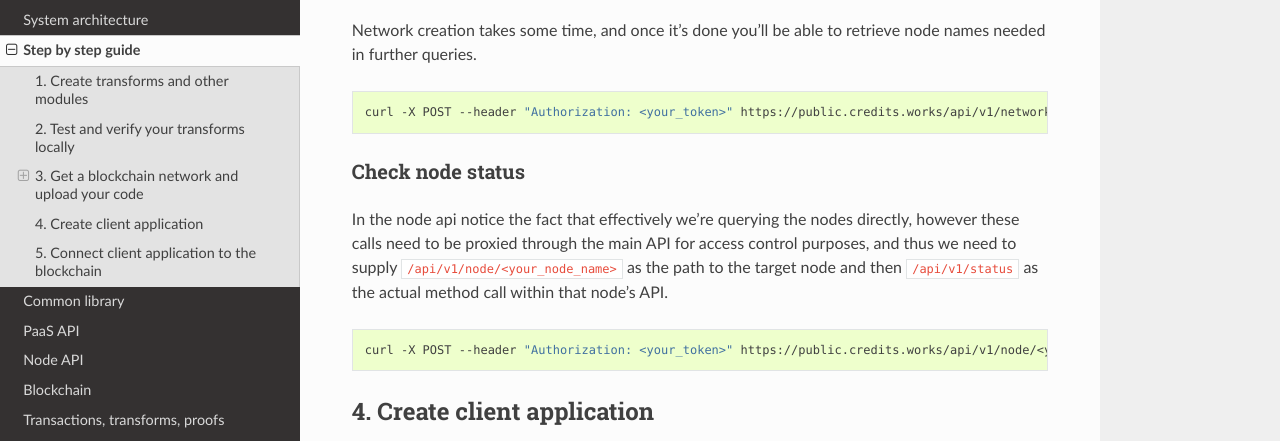
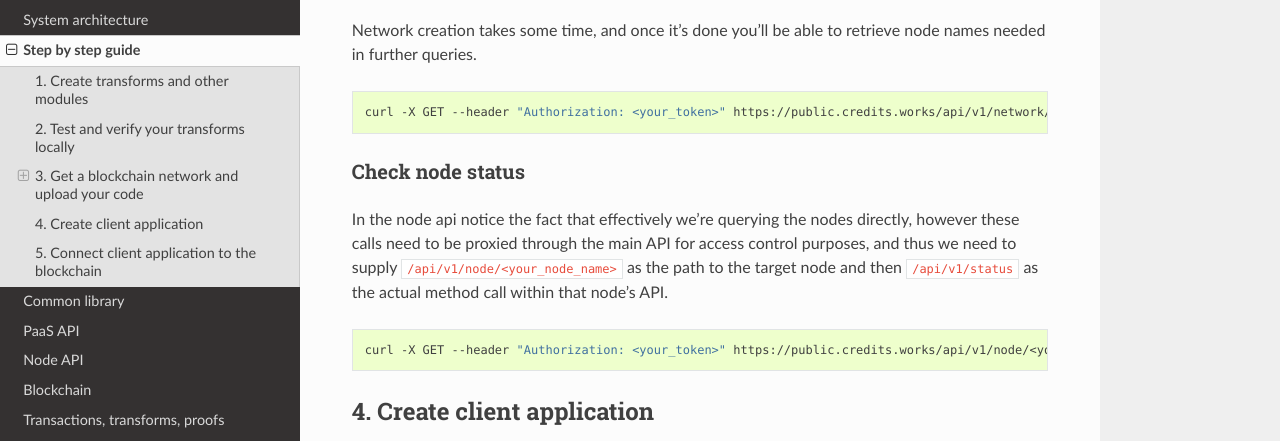
Before and after one commit to voodoo12345/credits-docs, a Sphinx documentation site: the page built from source/step_by_step.rst, in a window 1280 px wide and 900 px high, scrolled down 3227 px. Shown: the part 155-596 px from the top of the window. Built offline with Sphinx 7.4.7 and the Read the Docs theme 2.0.0, drawn with Linux system fonts in a browser that asks for light colours.

Commit message:
- there should be GET instead of POST

```diff
--- a/source/step_by_step.rst
+++ b/source/step_by_step.rst
@@ -189,7 +189,7 @@ node names needed in further queries.
 
 .. code-block:: bash
 
-    curl -X POST --header "Authorization: <your_token>" https://public.credits.works/api/v1/network/<your_network_id>
+    curl -X GET --header "Authorization: <your_token>" https://public.credits.works/api/v1/network/<your_network_id>
 
 Check node status
 -----------------
@@ -202,7 +202,7 @@ then ``/api/v1/status`` as the actual method call within that node's API.
 
 .. code-block:: bash
 
-    curl -X POST --header "Authorization: <your_token>" https://public.credits.works/api/v1/node/<your_node_name>/api/v1/status
+    curl -X GET --header "Authorization: <your_token>" https://public.credits.works/api/v1/node/<your_node_name>/api/v1/status
 
 
 .. _step-by-step-create-client:
```
